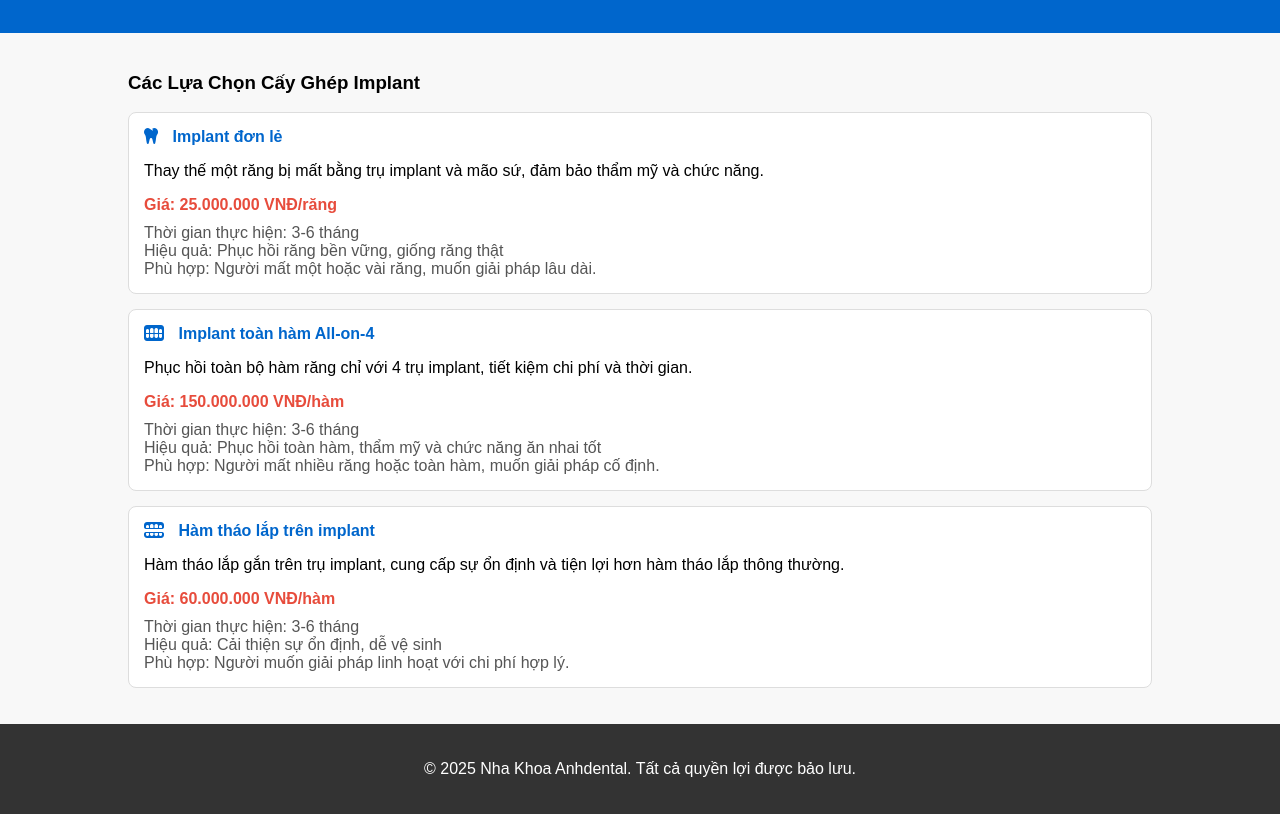
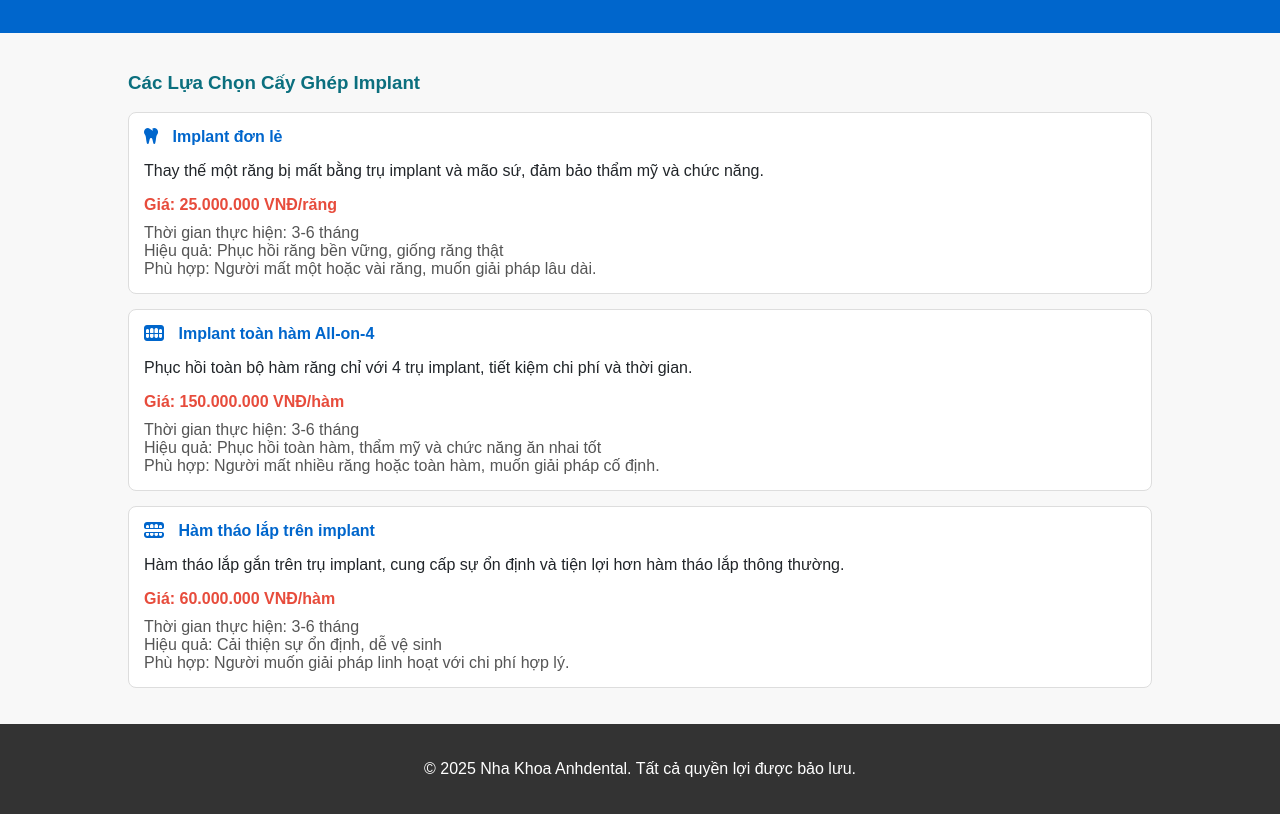
Before and after one commit to iLuminase/Nhom02_DentalClinic, a plain HTML site: page resource/view/user/Implant.html in a window 1280 px wide. Shown: the part 102-916 px from the top of the page. Drawn offline with Linux system fonts and the light colour scheme.

Commit message:
code link style css

```diff
--- a/resource/view/user/Implant.html
+++ b/resource/view/user/Implant.html
@@ -8,6 +8,7 @@
       rel="stylesheet"
       href="https://cdnjs.cloudflare.com/ajax/libs/font-awesome/5.15.4/css/all.min.css"
     />
+    <link rel="stylesheet" href="../../../assets/css/styles.css" />
     <style>
       /* Cơ bản CSS cho trang */
       body {
```
Also changed, not shown: resource/view/user/niengrang.html (+1 -0 lines), resource/view/user/rangkhon.html (+1 -0 lines), resource/view/user/taytrang.html (+1 -0 lines), resource/view/user/tuy.html (+1 -0 lines).
